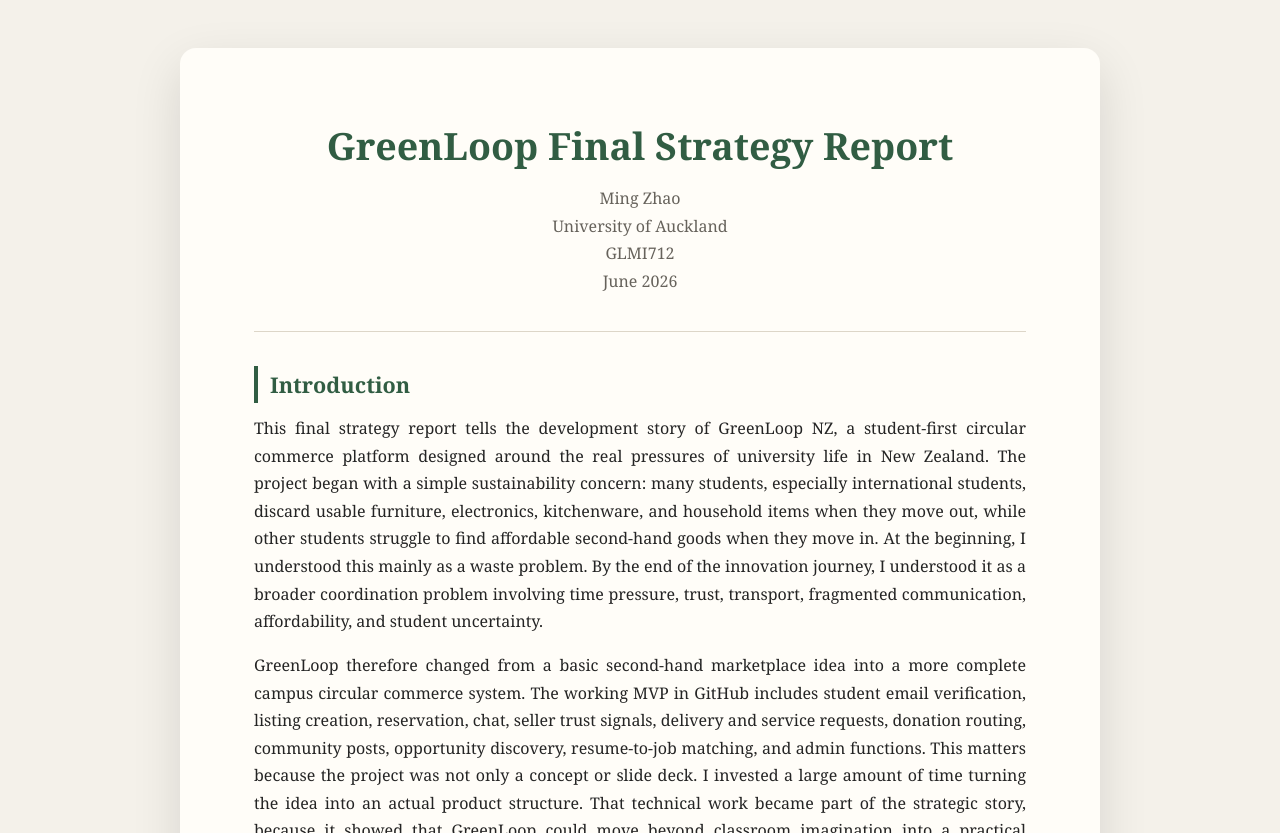
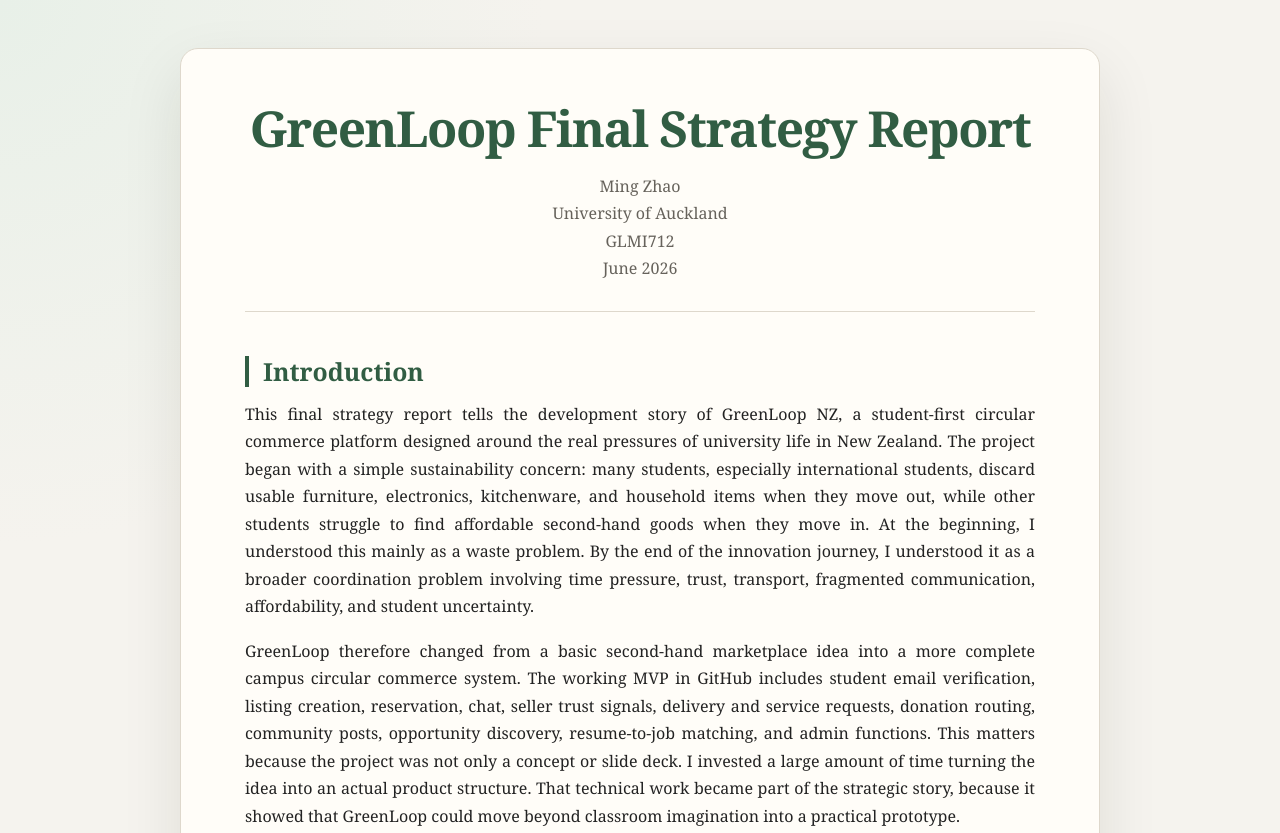
Before and after one commit to kndhjk/greenloop-nz, a website: page public/glmi712-reflection.html in a window 1280 px wide. Shown: the top 833 px of the page. Drawn offline with Linux system fonts and the light colour scheme.

Commit message:
Restyle final strategy report like reflection page

```diff
--- a/public/glmi712-reflection.html
+++ b/public/glmi712-reflection.html
@@ -6,15 +6,15 @@
 <meta name="robots" content="noindex,nofollow">
 <title>GLMI712 Final Strategy Report</title>
 <style>
-:root{--paper:#fffdf8;--bg:#f4f1ea;--ink:#242424;--muted:#66625b;--green:#315d43;--line:#ddd6c8}*{box-sizing:border-box}body{margin:0;background:var(--bg);color:var(--ink);font-family:Georgia,'Times New Roman',serif;line-height:1.72}.page{max-width:920px;margin:48px auto;padding:58px 74px;background:var(--paper);border-radius:16px;box-shadow:0 18px 50px rgba(0,0,0,.12)}.cover{text-align:center;border-bottom:1px solid var(--line);padding:18px 0 36px;margin-bottom:34px}.cover h1{margin:0 0 18px;color:var(--green);font-size:2.35rem;line-height:1.15}.meta{color:var(--muted);font-size:1rem}h2{color:var(--green);font-size:1.35rem;margin:34px 0 12px;border-left:4px solid var(--green);padding-left:12px}p{margin:0 0 1.05rem;text-align:justify}.refs p{padding-left:1.7rem;text-indent:-1.7rem;text-align:left;font-size:.96rem}.note{font-size:.9rem;color:var(--muted);text-align:center;margin-top:30px;border-top:1px solid var(--line);padding-top:16px}@media print{body{background:white}.page{box-shadow:none;margin:0;max-width:none;border-radius:0;padding:20mm}.cover{padding-top:8mm}.note{display:none}a{color:#222}}
+:root{color-scheme:light;--bg:#f5f3ee;--paper:#fffdf8;--ink:#222;--muted:#66625b;--accent:#315d43;--line:#ded8cc}*{box-sizing:border-box}body{margin:0;background:radial-gradient(circle at top left,#e8f0e8,transparent 34rem),var(--bg);color:var(--ink);font-family:Georgia,'Times New Roman',serif;line-height:1.72}.page{max-width:920px;margin:48px auto;padding:52px clamp(22px,5vw,72px);background:var(--paper);border:1px solid var(--line);box-shadow:0 24px 60px rgba(30,25,15,.10);border-radius:18px}header{text-align:center;margin-bottom:44px;padding-bottom:28px;border-bottom:1px solid var(--line)}h1{margin:0 0 16px;font-size:clamp(2rem,5vw,3.1rem);line-height:1.12;color:var(--accent);letter-spacing:-.03em}.meta{color:var(--muted);font-size:1rem}h2{margin:38px 0 14px;color:var(--accent);font-size:1.55rem;line-height:1.25;border-left:4px solid var(--accent);padding-left:14px}p{margin:0 0 1.05rem;text-align:justify}.refs p{padding-left:1.7rem;text-indent:-1.7rem;text-align:left;font-size:.96rem}.note{margin-top:34px;padding-top:18px;border-top:1px solid var(--line);font-size:.92rem;color:var(--muted);text-align:center}@media print{body{background:white}.page{box-shadow:none;border:none;margin:0;border-radius:0;padding:22mm}header{padding-top:4mm}.note{display:none}h1{font-size:28pt}h2{break-after:avoid}p{orphans:3;widows:3}}
 </style>
 </head>
 <body>
 <main class="page">
-<section class="cover">
+<header>
 <h1>GreenLoop Final Strategy Report</h1>
 <div class="meta">Ming Zhao<br>University of Auckland<br>GLMI712<br>June 2026</div>
-</section>
+</header>
 
 <section>
 <h2>Introduction</h2>
@@ -92,7 +92,7 @@
 <p>Osterwalder, A., &amp; Pigneur, Y. (2010). <em>Business model generation: A handbook for visionaries, game changers, and challengers</em>. Wiley.</p>
 <p>Terveen, N. M. (2025). Navigating complex problem spaces: How emotion and energy shape entrepreneurial agency in serendipitous encounters. <em>Journal of Business Venturing Insights, 24</em>, e00573. https://doi.org/10.1016/j.jbvi.2025.e00573</p>
 </section>
-<div class="note">GLMI712 Final Strategy Report — formatted HTML version for PDF export.</div>
+<div class="note">GLMI712 Final Strategy Report — formatted in the same visual style as the reflective journaling page.</div>
 </main>
 </body>
 </html>
```
